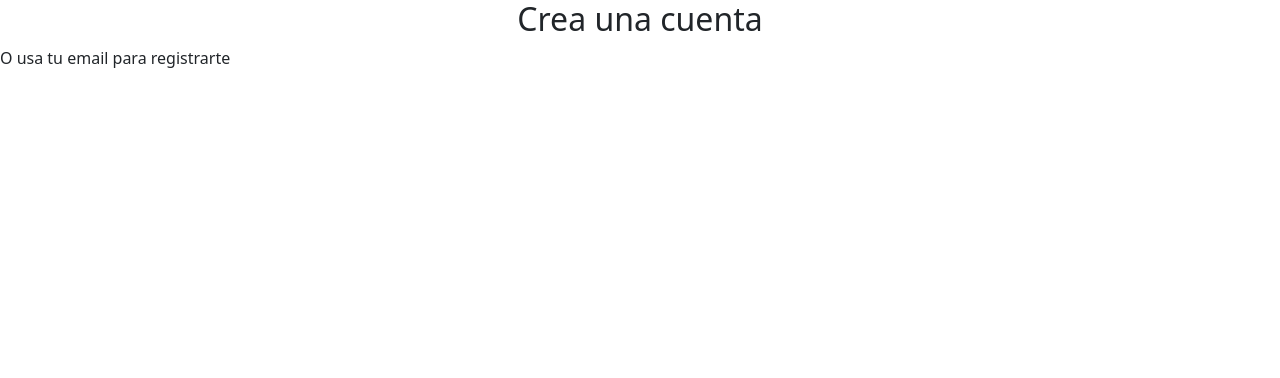
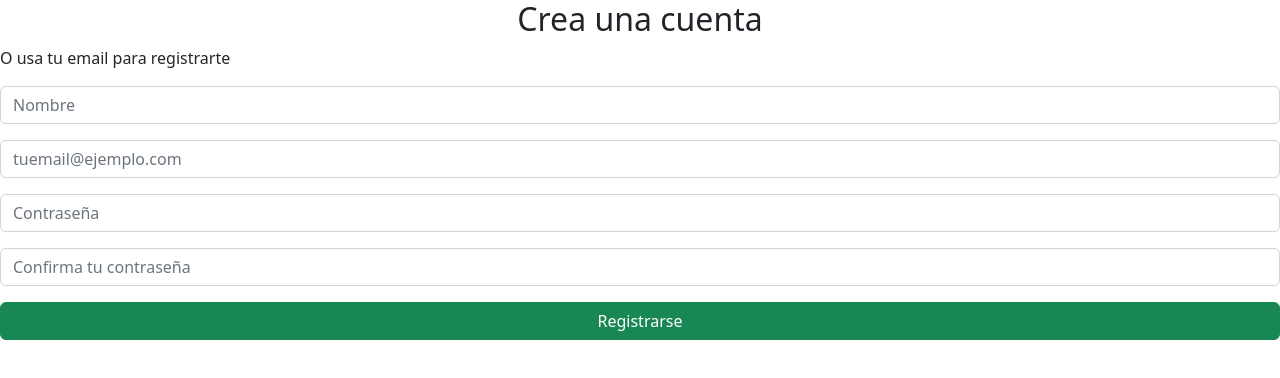
Before and after one commit to crcote/formulario-react, a React (Vite) app: page / in a window 1280 px wide. Shown: the top 378 px of the page. Built offline with nearby package versions, Linux system fonts and the light colour scheme.

Commit message:
Se agrega Formulario y logica de validacion de formulario

```diff
--- a/src/App.jsx
+++ b/src/App.jsx
@@ -2,9 +2,9 @@ import Registro from "./components/Registro"
 import { useState } from "react"
 function App() {
 
-  const [error, setError] = useState(false);
-  const [errorMail, setErrorMail] = useState(false);
-  const [errorPassword, setErrorPassword] = useState (false);
+  const [error, setError] = useState();
+  const [errorMail, setErrorMail] = useState();
+  const [errorPassword, setErrorPassword] = useState (); //Los estados se inicializan en undefined para que se evite mostrar el menaje de registro exitoso antes de que el formulario sea valido
 
   return (
     <>
--- a/src/components/Formulario.jsx
+++ b/src/components/Formulario.jsx
@@ -1,11 +1,81 @@
+import React from 'react'
+import { useState } from 'react'
+
+const Formulario = ({setError, setErrorPassword, setErrorMail}) => {
+    const [name, setName] = useState('');
+    const [email, setEmail] = useState('');
+    const [password, setPassword] = useState('');
+    const [confirmPassword, setConfirmPassword] = useState('')
 
 
-const Formulario = () => {
+    const onSubmit= (event) => {
+        event.preventDefault()
+        validateEmail();
+        validatePassword();
+        validateRegister();
+    };
+    const validateEmail= () => {
+        if ( !(email.match(/^[a-zA-Z0-9.!#$%&'+/=?^_`{|}~-]+@[a-zA-Z0-9-]+(?:\.[a-zA-Z0-9-]+)$/)) ){
+            setErrorMail(true);
+            return;
+        }
+        setErrorMail(false);
+    }
+    const validatePassword= () => {
+        if (password != confirmPassword) {
+            setErrorPassword(true);
+            return;
+        }
+        setErrorPassword(false);
+    }
 
+    const validateRegister = () => {
+        if (email == '' || name == '' || password == '' || confirmPassword ==''){
+            setError(true);
+            return;
+        }
+        setError(false);
+    }
 
     return (
-        <>
-        </>
+        <form onSubmit= {onSubmit}>
+            <div className="form-group">
+                <input
+                className="form-control mb-3"
+                type="text"
+                placeholder="Nombre"
+                value= {name}
+                onChange= {(event) => setName(event.target.value)}
+                />
+
+                <input
+                className="form-control mb-3"
+                type="text"
+                placeholder="tuemail@ejemplo.com"
+                value= {email}
+                onChange= {(event) => setEmail(event.target.value)}
+                />
+
+                <input
+                className="form-control mb-3"
+                type="password"
+                placeholder="Contraseña"
+                value= {password}
+                onChange= {(event) => setPassword(event.target.value)}
+                />
+
+                <input
+                className="form-control mb-3"
+                type="password"
+                placeholder="Confirma tu contraseña"
+                value= {confirmPassword}
+                onChange= {(event) => setConfirmPassword(event.target.value)}
+                />
+
+                <button className="btn btn-success col-12" type="submit"> Registrarse </button>
+            </div>
+
+        </form>
 
     )
 
--- a/src/components/Registro.jsx
+++ b/src/components/Registro.jsx
@@ -9,7 +9,7 @@ function Registro({error,setError,setErrorMail,errorMail,setErrorPassword,errorP
         <h2 style={{textAlign: "center"}}>Crea una cuenta</h2>
         <SocialButton />
         <p> O usa tu email para registrarte </p>
-        <Formulario />
+        <Formulario setError={setError} setErrorMail={setErrorMail} setErrorPassword={setErrorPassword} />
     </>
     )
 }
```
